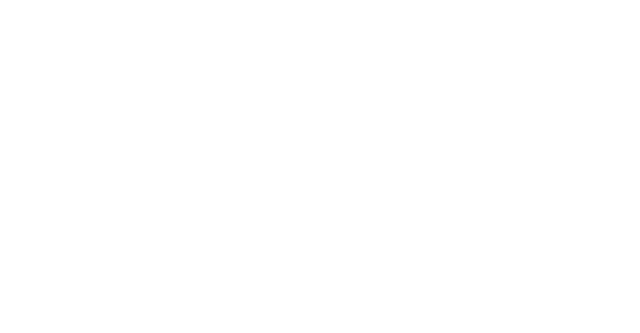
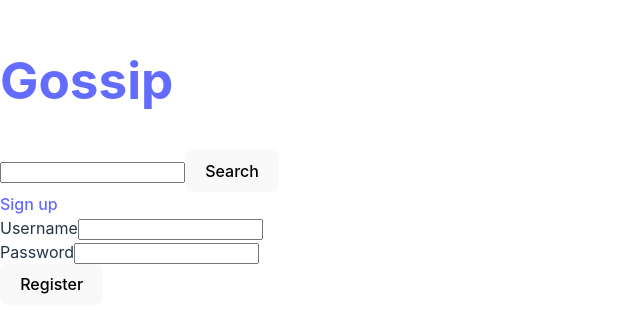
Before and after one commit to Gallardo166/gossip-frontend, a React (Vite) app: page /register in a window 1280 px wide. Before the commit this address had no page. Shown: the part 243-576 px from the top of the page, without its empty margins (0-640 px from the left). Built offline with nearby package versions, Linux system fonts and the light colour scheme; no server answers.

Commit message:
Create signup page

```diff
--- a/src/components/Header.tsx
+++ b/src/components/Header.tsx
@@ -1,11 +1,12 @@
+import { Link } from "react-router-dom";
 import SearchBar from "./SearchBar";
 
 const Header = () => {
   return (
     <nav>
-      <h1>Gossip</h1>
+      <Link to="/"><h1>Gossip</h1></Link>
       <SearchBar />
-      <p>Log In</p>
+      <Link to="/register">Sign up</Link>
     </nav>
   )
 }
--- a/src/main.tsx
+++ b/src/main.tsx
@@ -4,6 +4,7 @@
 import Home from './pages/Home/Home';
 import './index.css'
 import PostPage from './pages/PostPage/PostPage';
+import SignupPage from './pages/SignupPage/SignupPage';
 
 createRoot(document.getElementById('root')!).render(
   <BrowserRouter>
@@ -13,6 +14,7 @@
         <Route path="post">
           <Route path=":id" element={<PostPage />} />
         </Route>
+        <Route path="register" element={<SignupPage/>} />
       </Route>
     </Routes>
   </BrowserRouter>,
--- /dev/null
+++ b/src/pages/SignupPage/SignupPage.tsx
@@ -0,0 +1,39 @@
+import { useState } from "react"
+import handleSubmit from "../../utils/handleSubmit";
+
+const SignupPage = () => {
+  const [username, setUsername] = useState("");
+  const [password, setPassword] = useState("");
+
+  return (
+    <form onSubmit={() => {
+      handleSubmit("http://localhost:3000/user", username, password);
+    }}>
+      <div>
+        <label htmlFor="username">Username</label>
+        <input
+          required
+          id="username"
+          name="username"
+          type="text"
+          value={username}
+          onChange={(e) => setUsername(e.target.value)}
+        />
+      </div>
+      <div>
+        <label htmlFor="password">Password</label>
+        <input
+          required
+          id="password"
+          name="password"
+          type="password"
+          value={password}
+          onChange={(e) => setPassword(e.target.value)}
+        />
+      </div>
+      <button type="submit">Register</button>
+    </form>
+  )
+}
+
+export default SignupPage;
--- a/src/utils/fetchData.ts
+++ b/src/utils/fetchData.ts
@@ -1,11 +1,11 @@
 export default async function fetchData<T, data>(
-  fetchInput: string,
+  url: string,
   setFn: React.Dispatch<React.SetStateAction<T>>,
   manipulateFn?: (data: data) => T) {
-    console.log(fetchInput);
+    console.log(url);
     try {
       const response = await fetch(
-        fetchInput,
+        url,
         {
           method: "GET",
           mode: "cors",
--- /dev/null
+++ b/src/utils/handleSubmit.ts
@@ -0,0 +1,20 @@
+export default async function handleSubmitUser(url: string, username: string, password: string) {
+  try {
+    await fetch(
+      url,
+      {
+        method: "POST",
+        mode: "cors",
+        headers: {
+          "Content-Type": "application/json",
+        },
+        body: JSON.stringify({
+          username,
+          password,
+        })
+      }
+    );
+  } catch (err) {
+    console.log(err);
+  }
+}
```
